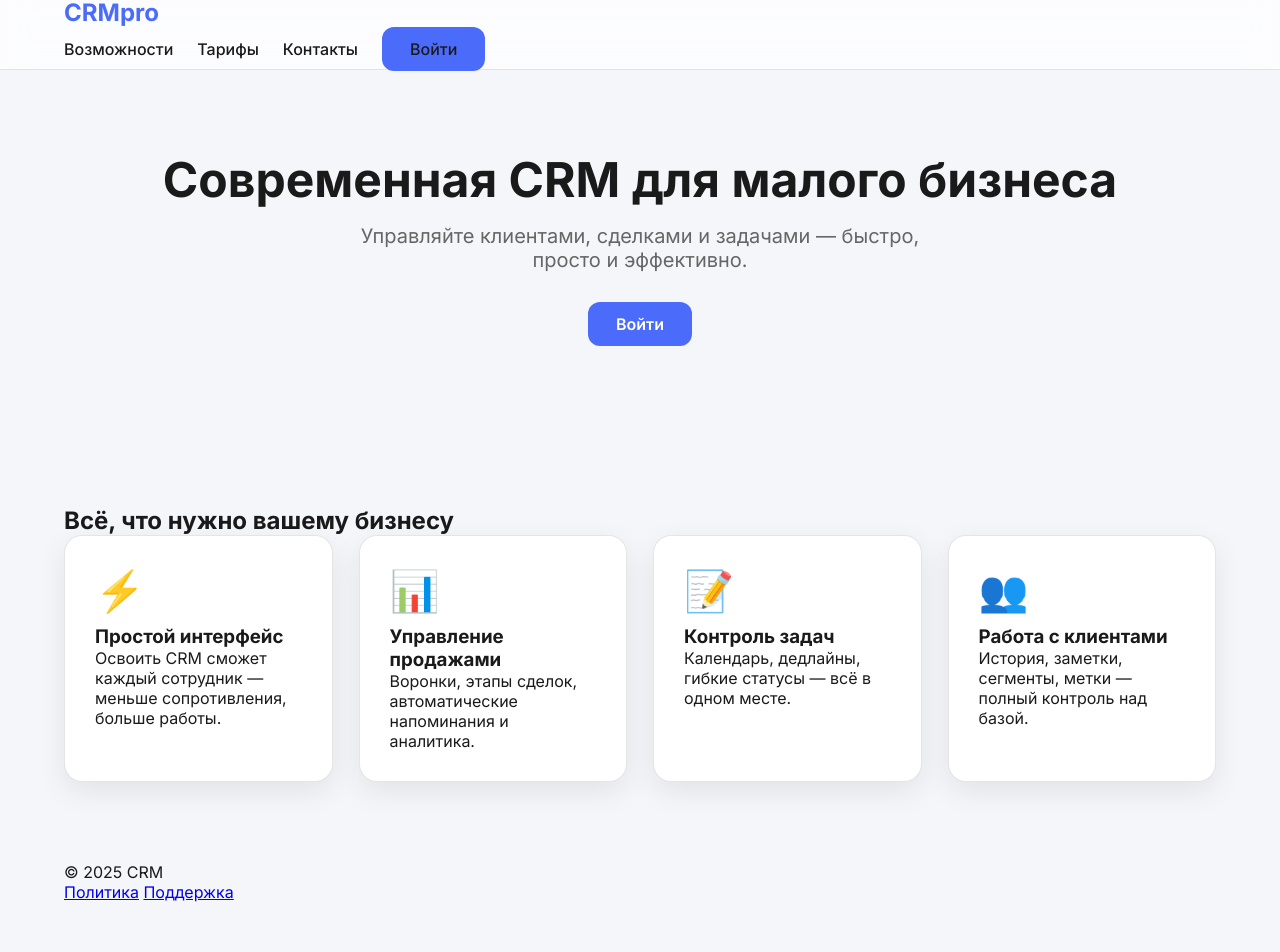
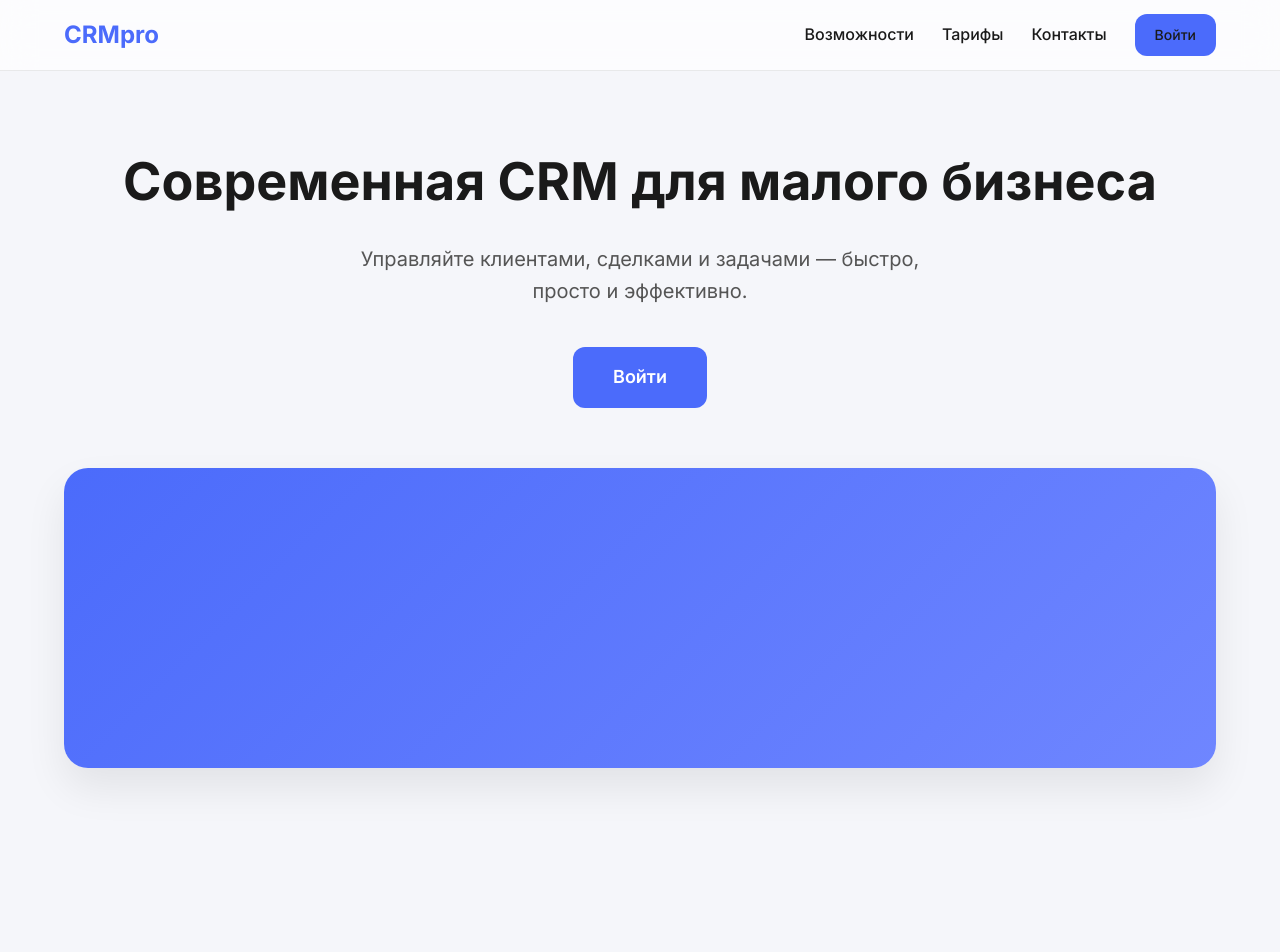
Before and after one commit to tymou282/crm-frn, a website: page index.html in a window 1280 px wide. Shown: the top 952 px of the page. Before the commit the page ends 902 px from the top, so only its background shows below. Drawn offline with Linux system fonts and the light colour scheme; files whose address does not match are found by name.

Commit message:
style.css

```diff
--- a/css/style.css
+++ b/css/style.css
@@ -1,5 +1,5 @@
 /* ===============================
-   RESET & BASE
+   RESET & VARIABLES
 ================================ */
 * {
     margin: 0;
@@ -7,31 +7,21 @@
     box-sizing: border-box;
 }
 
+:root {
+    --bg: #f5f6fa;
+    --text: #1a1a1a;
+    --card: #ffffff;
+    --primary: #4b6bfb;
+    --primary-hover: #3a59df;
+    --border: rgba(0,0,0,0.08);
+    --shadow: 0 20px 40px rgba(0,0,0,0.08);
+}
+
 body {
-    font-family: Inter, system-ui, sans-serif;
+    font-family: 'Inter', system-ui, sans-serif;
     background: var(--bg);
     color: var(--text);
-    transition: 0.3s ease;
-}
-
-:root {
-    --bg: #F5F6FA;
-    --text: #1A1A1A;
-    --card: #FFFFFF;
-    --border: rgba(0,0,0,0.1);
-    --primary: #4B6BFB;
-    --primary-hover: #3A59DF;
-    --shadow: 0 10px 30px rgba(0,0,0,0.08);
-}
-
-.dark-theme {
-    --bg: #0E0F14;
-    --text: #E8E8E8;
-    --card: #1A1C23;
-    --border: rgba(255,255,255,0.08);
-    --primary: #6C8BFF;
-    --primary-hover: #5873E0;
-    --shadow: 0 10px 30px rgba(0,0,0,0.5);
+    line-height: 1.6;
 }
 
 /* ===============================
@@ -47,26 +37,19 @@ body {
 ================================ */
 .header {
     position: fixed;
-    top: 0; left: 0; right: 0;
+    top: 0;
+    width: 100%;
+    background: rgba(255,255,255,0.7);
+    backdrop-filter: blur(16px);
+    border-bottom: 1px solid var(--border);
+    z-index: 10;
+}
+
+.nav-wrapper {
     height: 70px;
-    background: rgba(255,255,255,0.7);
-    backdrop-filter: blur(15px);
-    border-bottom: 1px solid var(--border);
     display: flex;
     align-items: center;
-    z-index: 20;
-}
-
-.dark-theme .header {
-    background: rgba(10,10,10,0.4);
-}
-
-.nav-content {
-    width: min(1200px, 90%);
-    margin-inline: auto;
-    display: flex;
     justify-content: space-between;
-    align-items: center;
 }
 
 .logo {
@@ -78,7 +61,7 @@ body {
 
 .nav {
     display: flex;
-    gap: 24px;
+    gap: 28px;
     align-items: center;
 }
 
@@ -86,77 +69,23 @@ body {
     text-decoration: none;
     font-weight: 500;
     color: var(--text);
-    transition: 0.2s ease;
+    transition: 0.2s;
 }
 
 .nav a:hover {
     color: var(--primary);
 }
 
-/* THEME SWITCHER */
-.theme-toggle {
-    cursor: pointer;
-    padding: 6px 16px;
-    border-radius: 10px;
-    border: 1px solid var(--border);
-    background: var(--card);
-    color: var(--text);
-    transition: 0.2s ease;
-}
-
-.theme-toggle:hover {
-    transform: translateY(-2px);
-}
-
-/* BURGER */
-.burger {
-    display: none;
-    flex-direction: column;
-    width: 32px;
-    cursor: pointer;
-}
-
-.burger span {
-    height: 4px;
-    background: var(--text);
-    margin: 4px 0;
-    border-radius: 4px;
-}
-
-/* ===============================
-   HERO
-================================ */
-.hero {
-    padding-top: 150px;
-    padding-bottom: 80px;
-    text-align: center;
-}
-
-.hero h1 {
-    font-size: clamp(32px, 4vw, 48px);
-    font-weight: 800;
-    margin-bottom: 15px;
-}
-
-.hero p {
-    color: #666;
-    font-size: 20px;
-    max-width: 600px;
-    margin-inline: auto;
-    margin-bottom: 30px;
-}
-
 /* ===============================
    BUTTONS
 ================================ */
 .btn {
-    display: inline-block;
-    padding: 12px 28px;
-    border-radius: 12px;
     background: var(--primary);
     color: #fff;
+    border-radius: 12px;
+    padding: 12px 26px;
+    text-decoration: none;
     font-weight: 600;
-    text-decoration: none;
     transition: 0.25s;
 }
 
@@ -165,148 +94,158 @@ body {
     transform: translateY(-2px);
 }
 
-.btn-outline {
-    border: 1px solid var(--border);
-    background: var(--card);
-    color: var(--text);
+.btn.small {
+    padding: 10px 20px;
+    font-size: 14px;
 }
 
-.btn-outline:hover {
-    transform: translateY(-2px);
-    border-color: var(--primary);
+.btn.big {
+    padding: 16px 40px;
+    font-size: 18px;
 }
 
-/* Delete */
-.btn.delete {
-    background: #F44336;
+/* ===============================
+   BURGER
+================================ */
+.burger {
+    display: none;
+    background: none;
+    border: none;
+    cursor: pointer;
 }
-.btn.delete:hover {
-    background: #D32F2F;
+
+.burger span {
+    display: block;
+    width: 26px;
+    height: 3px;
+    background: var(--text);
+    margin: 5px 0;
+    border-radius: 3px;
+}
+
+/* ===============================
+   HERO
+================================ */
+.hero {
+    padding-top: 140px;
+    padding-bottom: 100px;
+    text-align: center;
+}
+
+.hero h1 {
+    font-size: clamp(32px, 5vw, 52px);
+    font-weight: 800;
+    margin-bottom: 20px;
+}
+
+.hero p {
+    font-size: 20px;
+    color: #555;
+    max-width: 600px;
+    margin-inline: auto;
+    margin-bottom: 40px;
+}
+
+.hero-buttons {
+    display: flex;
+    justify-content: center;
+    gap: 20px;
+}
+
+.hero-image {
+    margin-top: 60px;
+    height: 300px;
+    background: linear-gradient(135deg, #4b6bfb, #6f86ff);
+    border-radius: 24px;
+    box-shadow: var(--shadow);
 }
 
 /* ===============================
    FEATURES
 ================================ */
 .features {
-    padding: 80px 0;
+    padding: 100px 0;
+    text-align: center;
+}
+
+.features h2 {
+    font-size: 36px;
+    font-weight: 700;
+    margin-bottom: 50px;
 }
 
 .features-grid {
     display: grid;
-    grid-template-columns: repeat(auto-fit,minmax(260px,1fr));
-    gap: 26px;
+    grid-template-columns: repeat(auto-fit, minmax(250px, 1fr));
+    gap: 30px;
 }
 
 .feature-card {
     background: var(--card);
-    border: 1px solid var(--border);
-    padding: 30px;
-    border-radius: 18px;
+    border-radius: 20px;
+    padding: 34px;
     box-shadow: var(--shadow);
     transition: 0.3s;
 }
 
 .feature-card:hover {
-    transform: translateY(-7px);
+    transform: translateY(-8px);
 }
 
 .feature-card .icon {
     font-size: 40px;
+    margin-bottom: 14px;
+}
+
+.feature-card h3 {
+    font-size: 20px;
     margin-bottom: 10px;
 }
 
 /* ===============================
-   CLIENTS & TASK LIST — NEW DESIGN
+   FOOTER
 ================================ */
-
-.list {
-    margin-top: 40px;
-    display: grid;
-    gap: 20px;
+.footer {
+    background: #fff;
+    border-top: 1px solid var(--border);
+    padding: 30px 0;
 }
 
-.card {
-    background: var(--card);
-    border: 1px solid var(--border);
-    border-radius: 14px;
-    padding: 22px;
-    box-shadow: var(--shadow);
-    transition: 0.25s;
+.footer-grid {
+    display: flex;
+    justify-content: space-between;
+    align-items: center;
 }
 
-.card:hover {
-    transform: translateY(-5px);
+.footer a {
+    margin-left: 20px;
+    text-decoration: none;
+    color: #666;
 }
 
 /* ===============================
-   SEARCH BAR
+   ANIMATIONS
 ================================ */
-.search {
-    margin-top: 20px;
-    display: flex;
-    gap: 10px;
+.fade-in {
+    animation: fadeIn 1s ease forwards;
 }
 
-.search input {
-    padding: 12px 15px;
-    width: 100%;
-    border-radius: 12px;
-    border: 1px solid var(--border);
-    background: var(--card);
-    color: var(--text);
+.fade-up {
+    opacity: 0;
+    transform: translateY(20px);
+    animation: fadeUp 0.8s ease forwards;
 }
 
-/* ===============================
-   MODAL WINDOW
-================================ */
-.modal-bg {
-    position: fixed;
-    top: 0; left: 0; right:0; bottom:0;
-    background: rgba(0,0,0,0.4);
-    display: none;
-    justify-content: center;
-    align-items: center;
-    z-index: 50;
+.fade-up:nth-child(2) { animation-delay: 0.1s }
+.fade-up:nth-child(3) { animation-delay: 0.2s }
+.fade-up:nth-child(4) { animation-delay: 0.3s }
+
+@keyframes fadeIn {
+    from { opacity: 0 }
+    to { opacity: 1 }
 }
 
-.modal {
-    background: var(--card);
-    padding: 30px;
-    width: min(400px,90%);
-    border-radius: 16px;
-    box-shadow: var(--shadow);
-}
-
-.modal-bg.active {
-    display: flex;
-}
-
-/* ===============================
-   TOAST NOTIFICATIONS
-================================ */
-.toast-box {
-    position: fixed;
-    right: 20px;
-    bottom: 20px;
-    display: flex;
-    flex-direction: column;
-    gap: 12px;
-    z-index: 100;
-}
-
-.toast {
-    background: var(--card);
-    color: var(--text);
-    padding: 14px 22px;
-    border-radius: 12px;
-    border: 1px solid var(--border);
-    box-shadow: var(--shadow);
-    opacity: 0;
-    transform: translateY(20px);
-    animation: toast-show 0.4s forwards;
-}
-
-@keyframes toast-show {
+@keyframes fadeUp {
     to {
         opacity: 1;
         transform: translateY(0);
@@ -314,19 +253,25 @@ body {
 }
 
 /* ===============================
-   MOBILE MENU
+   MOBILE
 ================================ */
-@media(max-width: 900px) {
-    .burger { display: flex; }
-    .nav { display: none; }
+@media (max-width: 900px) {
+    .burger {
+        display: block;
+    }
+
+    .nav {
+        position: fixed;
+        inset: 0 0 0 30%;
+        background: var(--card);
+        flex-direction: column;
+        padding-top: 120px;
+        gap: 30px;
+        transform: translateX(100%);
+        transition: 0.3s;
+    }
+
     .nav.open {
-        display: flex;
-        flex-direction: column;
-        gap: 30px;
-        padding-top: 120px;
-        position: fixed;
-        top: 0; right: 0; bottom: 0;
-        width: 70%;
-        background: var(--card);
+        transform: translateX(0);
     }
 }
```
